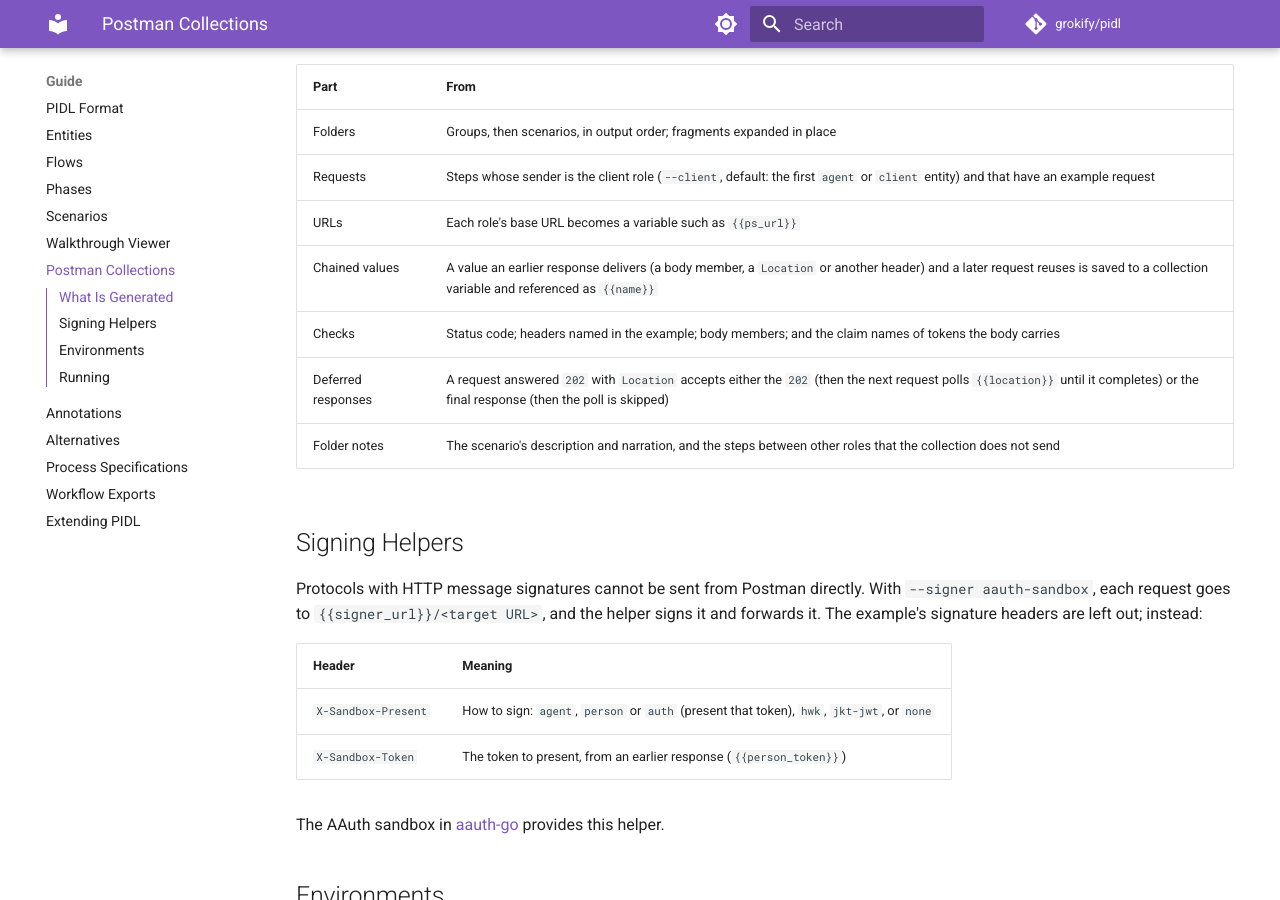
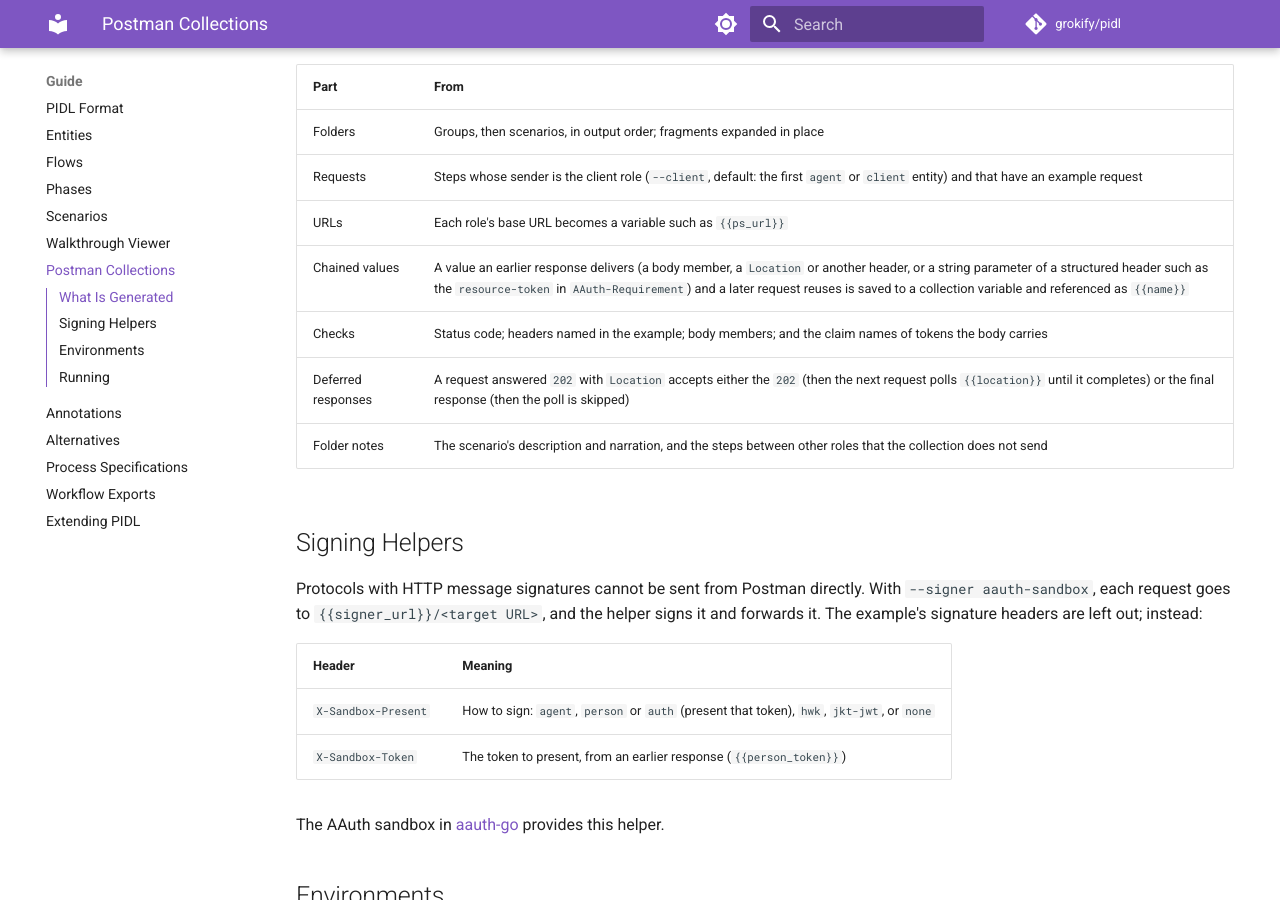
Before and after one commit to grokify/pidl, an MkDocs documentation site: the page built from docs/guide/postman.md, in a window 1280 px wide and 900 px high, scrolled down 464 px. Built offline with MkDocs 1.6.1 and Material for MkDocs 9.7.7, drawn with Linux system fonts in a browser that asks for light colours; comment, search, counter and statistics services are not loaded.

Commit message:
docs(guide): note values chained from structured header parameters
Refs: RMI-PIDL-105
Co-Authored-By: Claude Opus 5.5 <noreply@anthropic.com>

```diff
--- a/docs/guide/postman.md
+++ b/docs/guide/postman.md
@@ -17,7 +17,7 @@ pidl generate -f postman --mock -o aauth-mock.postman_collection.json aauth_prot
 | Folders | Groups, then scenarios, in output order; fragments expanded in place |
 | Requests | Steps whose sender is the client role (`--client`, default: the first `agent` or `client` entity) and that have an example request |
 | URLs | Each role's base URL becomes a variable such as `{{ps_url}}` |
-| Chained values | A value an earlier response delivers (a body member, a `Location` or another header) and a later request reuses is saved to a collection variable and referenced as `{{name}}` |
+| Chained values | A value an earlier response delivers (a body member, a `Location` or another header, or a string parameter of a structured header such as the `resource-token` in `AAuth-Requirement`) and a later request reuses is saved to a collection variable and referenced as `{{name}}` |
 | Checks | Status code; headers named in the example; body members; and the claim names of tokens the body carries |
 | Deferred responses | A request answered `202` with `Location` accepts either the `202` (then the next request polls `{{location}}` until it completes) or the final response (then the poll is skipped) |
 | Folder notes | The scenario's description and narration, and the steps between other roles that the collection does not send |
```
